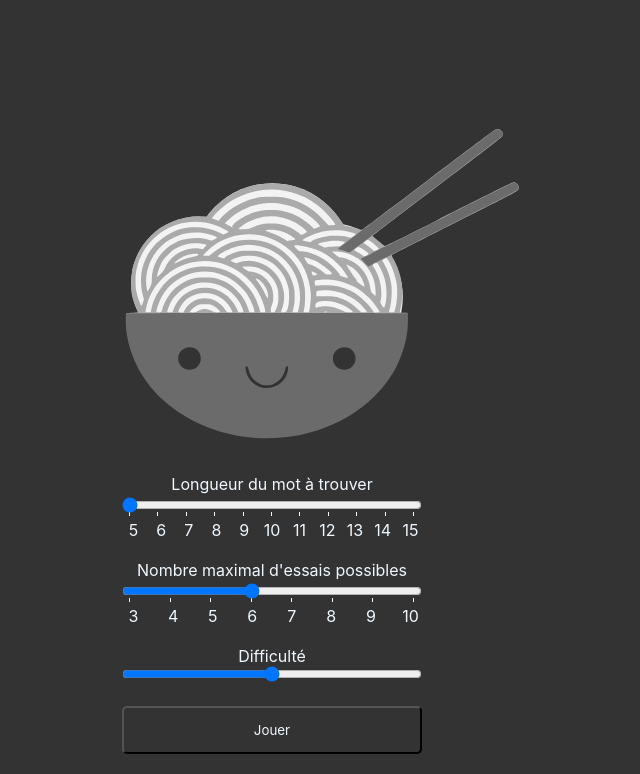
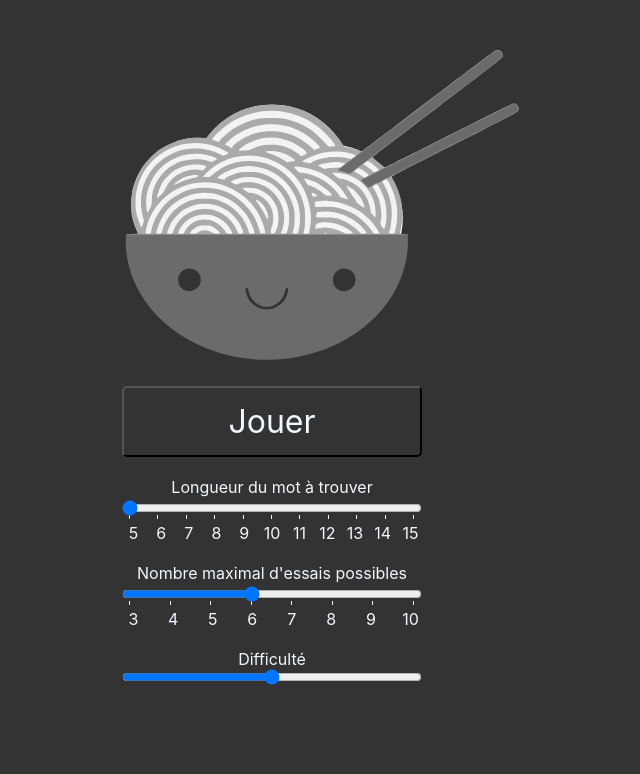
Before and after one commit to Daemiryon/Wordle_solver, a Flask app: page /newGame in a window 1280 px wide. Shown: the part 123-897 px from the top of the page, without its empty margins (368-1008 px from the left). After the commit the page ends 808 px from the top, so only its background shows below. Run offline with Flask 2, Linux system fonts and the light colour scheme; the visitor is signed in with stand-in values (Sample User, id 1); data comes from the database, SQL or seed files in the repository.

Commit message:
visuel de la page d'acceuil

```diff
--- a/appli/static/styles/assets/css/parameters.css
+++ b/appli/static/styles/assets/css/parameters.css
@@ -1,14 +1,16 @@
-#parameters{
+#parameters {
     margin: auto;
     width: 300px;
     height: 300px;
     position: relative;
-    top: 120px;
+    top: 0px;
 }
+
 #form_content {
     display: flex;
     flex-direction: column;
 }
+
 .form_item {
     display: flex;
     flex-direction: column;
@@ -16,25 +18,35 @@
     margin-bottom: 20px;
     text-align: center;
 }
+
 .form_item select {
     height: 35px;
 }
+
 .form_item input {
+    font-size: xx-large;
     width: 300px;
     border-radius: 5px;
     margin: 0;
 }
+
+.form_item input:hover {
+    background-color: #5fa44c;
+}
+
 datalist {
     width: 300px;
     display: flex;
     flex-direction: row;
     justify-content: space-between;
 }
+
 .case {
     width: 23px;
     padding: 0px;
     content: '';
 }
+
 #play {
     padding: 14px 16px;
 }
--- a/appli/templates/parameters.html
+++ b/appli/templates/parameters.html
@@ -7,7 +7,9 @@
             <img src="../static/Noodle.svg" width="500px">
         </div>
         <div id="form_content">
-
+            <div class="form_item">
+                <input type="submit" id="play" value="Jouer">
+            </div>
             <div class="form_item">
                 <label>Longueur du mot à trouver</label>
                 <div><input name="wordlength" type="range" list="wordLengthTickmarks" min="5" max="15" step="1"
@@ -34,9 +36,7 @@
             </div>
 
 
-            <div class="form_item">
-                <input type="submit" id="play" value="Jouer">
-            </div>
+
 
         </div>
     </div>
```
Also changed, not shown: appli/static/Noodle.svg.
